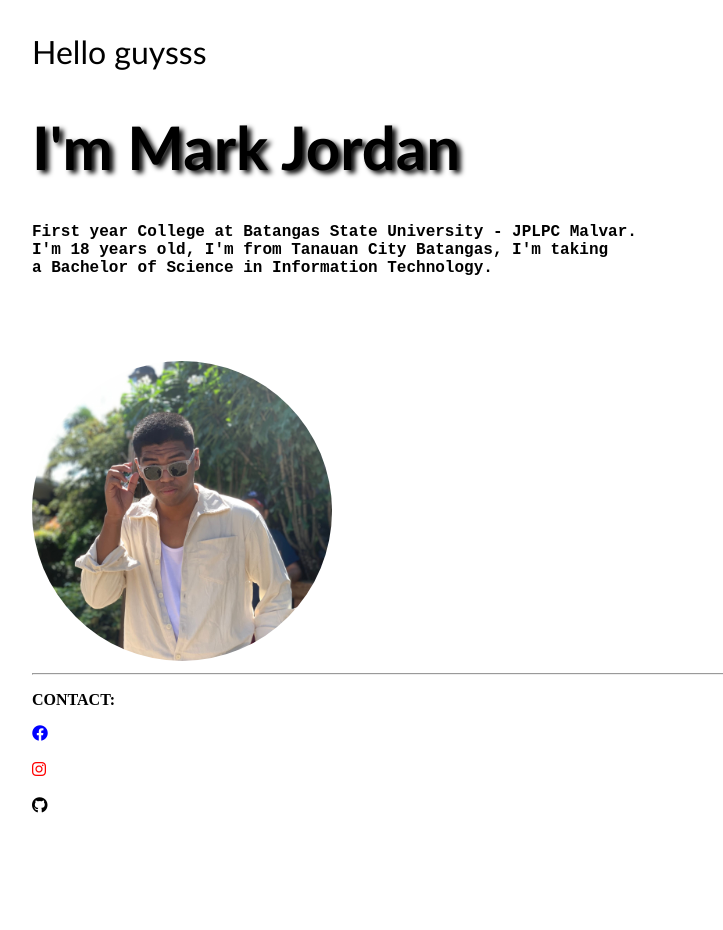
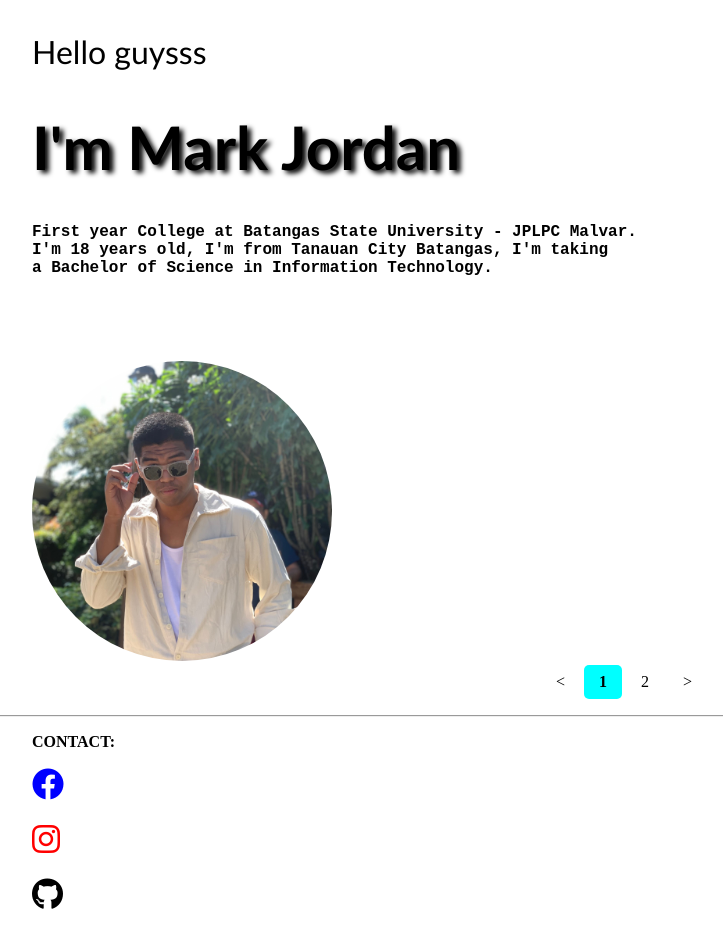
Before and after one commit to Jordaks/Practice-Code, a plain HTML site: page index.html in a window 1280 px wide. Shown: the whole page, without its empty margins (16-739 px from the left). Before the commit the page ends 831 px from the top, so only its background shows below. Drawn offline with Linux system fonts and the light colour scheme.

Commit message:
pagination

```diff
--- a/index.css
+++ b/index.css
@@ -30,12 +30,38 @@ img {
 }
 
 .FACEBOOK:hover {
+	font-size: 2.8em;
+}
+.FACEBOOK {
 	font-size: 2em;
-	color: rgb(125, 125, 255);
 }
 .INSTAGRAM :hover {
-	font-size: 1.5em;
+	font-size: 1.2em;
+}
+.INSTAGRAM {
+	font-size: 2em;
 }
 .GITHUB :hover {
-	font-size: 1.5em;
+	font-size: 1.2em;
 }
+.GITHUB {
+	font-size: 2em;
+}
+.pagination {
+	text-align: center;
+}
+.pagination a {
+	color: black;
+	text-decoration: none;
+	padding: 8px 15px;
+	display: inline-block;
+}
+.pagination a.index {
+	font-weight: bold;
+	background-color: aqua;
+	border-radius: 5px;
+}
+.pagination a:hover:not(.index) {
+	background-color: rgb(95, 95, 95);
+	border-radius: 5px;
+}
--- a/index.html
+++ b/index.html
@@ -42,9 +42,15 @@
 					width="300"
 					height="300"
 				/><br />
-				<hr />
+			</div>
+			<div class="pagination">
+				<a href="index.html"><</a>
+				<a href="index.html" target="_blank" class="index">1</a>
+				<a href="biodata.html" target="_blank">2</a>
+				<a href="biodata.html" target="_blank">></a>
 			</div>
 		</blockquote>
+		<hr />
 		<blockquote>
 			<b><p>CONTACT:</p></b>
 			<div class="FACEBOOK">
```
